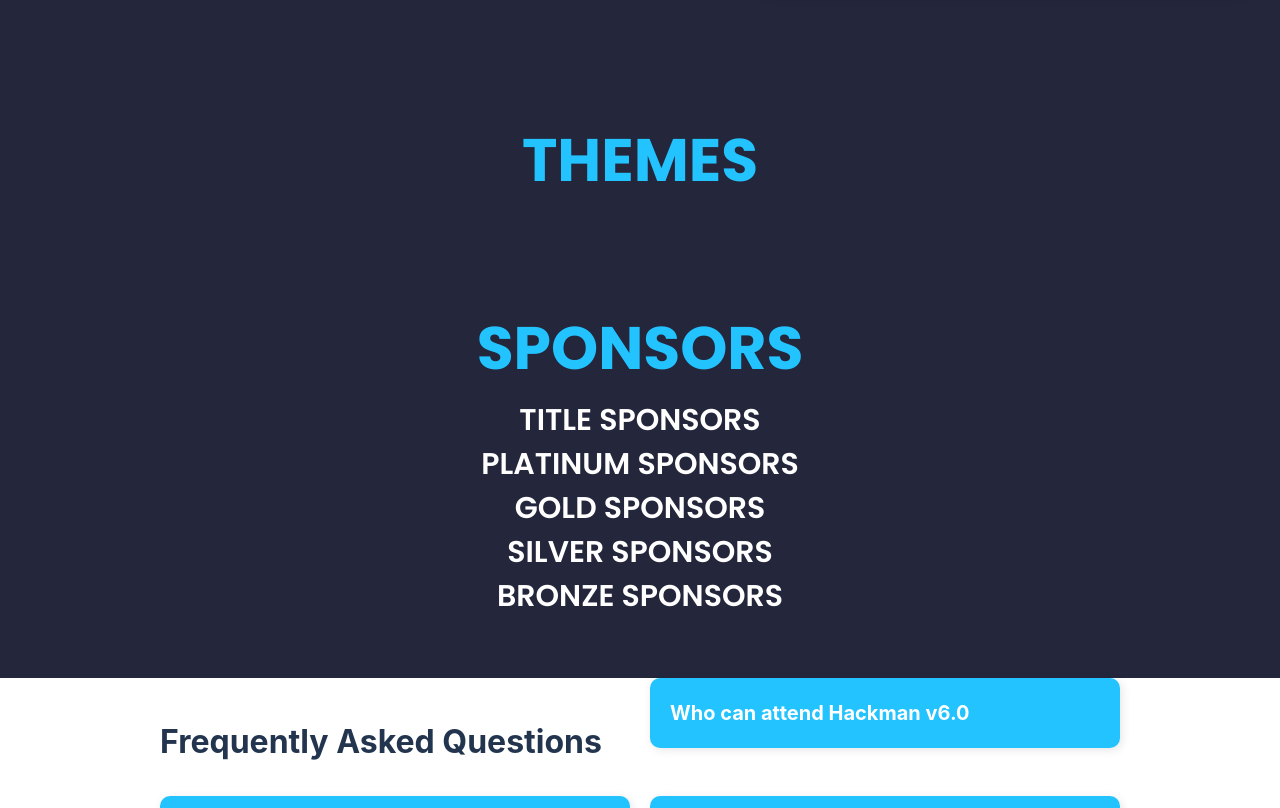
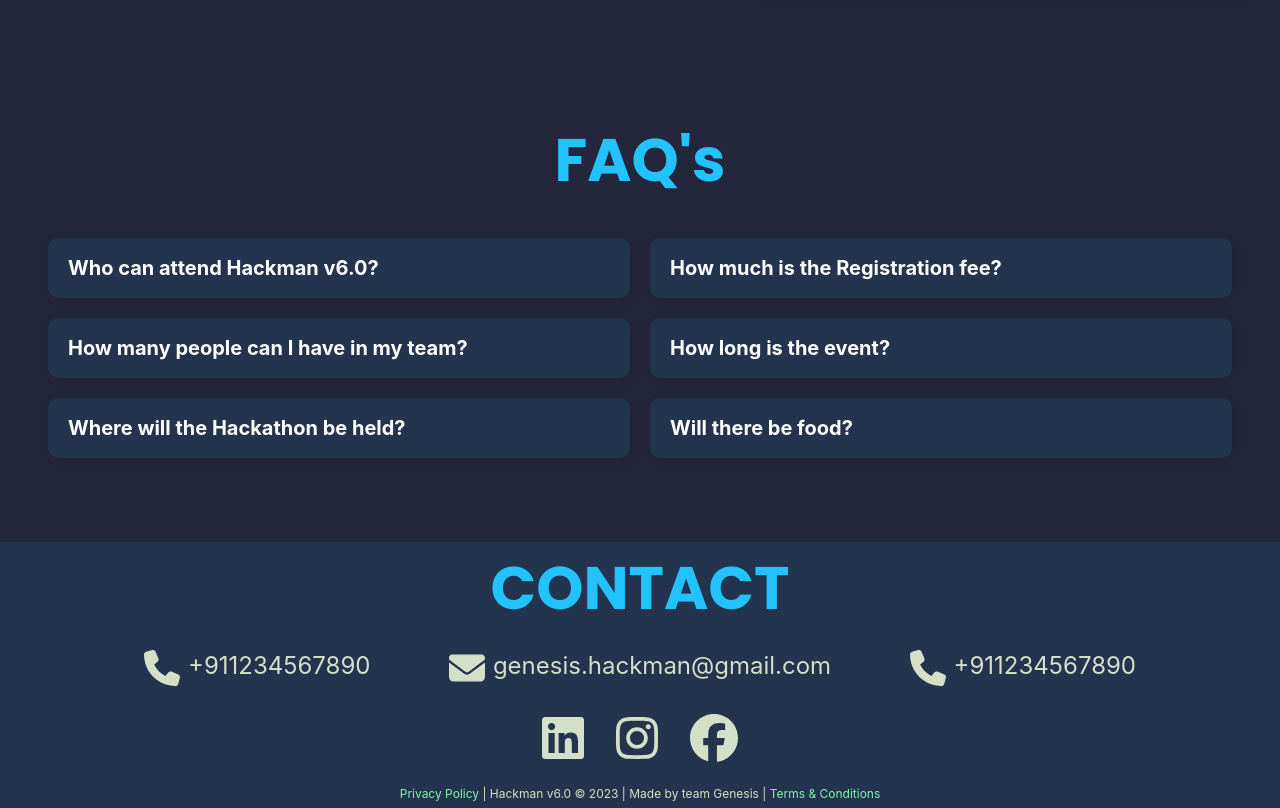
Before and after one commit to Genesis-ISE-DSCE/hackmanv6, a React (Create React App) app in the folder frontend/: page / in a window 1280 px wide. Shown: the part 3240-4048 px from the top of the page. Built offline with nearby package versions, Linux system fonts and the light colour scheme.

Commit message:
Faq section

```diff
--- a/frontend/src/App.css
+++ b/frontend/src/App.css
@@ -39,20 +39,10 @@
 
 
 .faq-section {
-  max-width: 960px;
   margin: 0 auto;
   display: flex;
   flex-wrap: wrap;
   justify-content: space-between;
-}
-
-.faq-section-title {
-  text-align: center;
-  margin-top: 40px;
-  margin-bottom: 30px;
-  font-size: 32px;
-  font-weight: bold;
-  color: #23354E;
 }
 
 .faq-question {
@@ -66,9 +56,8 @@
   }
 }
 
-
 .faq-question-button {
-  background-color: #22C3FF;
+  background-color: #23354E;
   color: #ffffff;
   width: 100%;
   text-align: left;
@@ -86,7 +75,7 @@
 }
 
 .faq-question-button:hover {
-  background-color: #23354E;
+  background-color: #22C3FF;
 }
 
 .faq-question-button:active {
--- a/frontend/src/components/Faq.jsx
+++ b/frontend/src/components/Faq.jsx
@@ -7,7 +7,7 @@ const Faq = () => {
   // Array of FAQ questions and answers
   const faqList = [
     {
-      question: 'Who can attend Hackman v6.0',
+      question: 'Who can attend Hackman v6.0?',
       answer: 'The only restriction is that you must be a student! You should have a valid current University / College ID. Build your team and register.'
     },
     {
@@ -42,8 +42,9 @@ const Faq = () => {
   };
 
   return (
-    <div className="faq-section">
-      <h1 className="faq-section-title">Frequently Asked Questions</h1>
+    <div id="sponsors" className="bg-[#24263B] pt-12 pb-16">
+    <div className="lg:text-6xl lg:pb-12 md:text-4xl md:pb-4 text-[#22C3FF] pb-4 text-center font-poppins font-bold text-3xl">FAQ's</div>
+    <div className="faq-section lg:mx-12 md:mx-8 mx-4 text-6xl">
       {faqList.map((faq, index) => (
         <div key={index} className="faq-question">
           <button onClick={() => toggleExpand(index)} className="faq-question-button">
@@ -54,6 +55,7 @@ const Faq = () => {
         </div>
       ))}
     </div>
+    </div>
   );
 };
 
--- a/frontend/src/pages/LandingPage.js
+++ b/frontend/src/pages/LandingPage.js
@@ -25,10 +25,10 @@ function LandingPage() {
       <Counter initialCountdown={initialCountdown} />
       <About />
       <Timeline />
-      <Themes />
-      <Sponsors />
+      {/* <Themes /> */}
+      {/* <Sponsors /> */}
       <Faq />
-      <Organisers />
+      {/* <Organisers /> */}
       <Footer />
     </div>
   );
```
Also changed, not shown: 1 other file (tests, documents, lock files or other folders).
